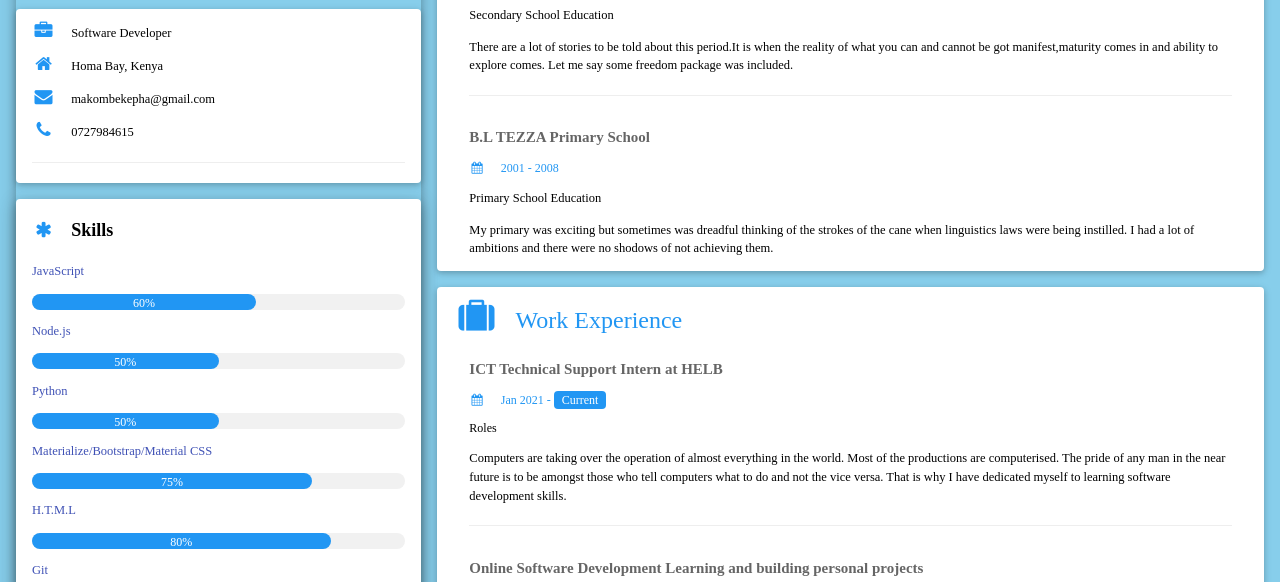
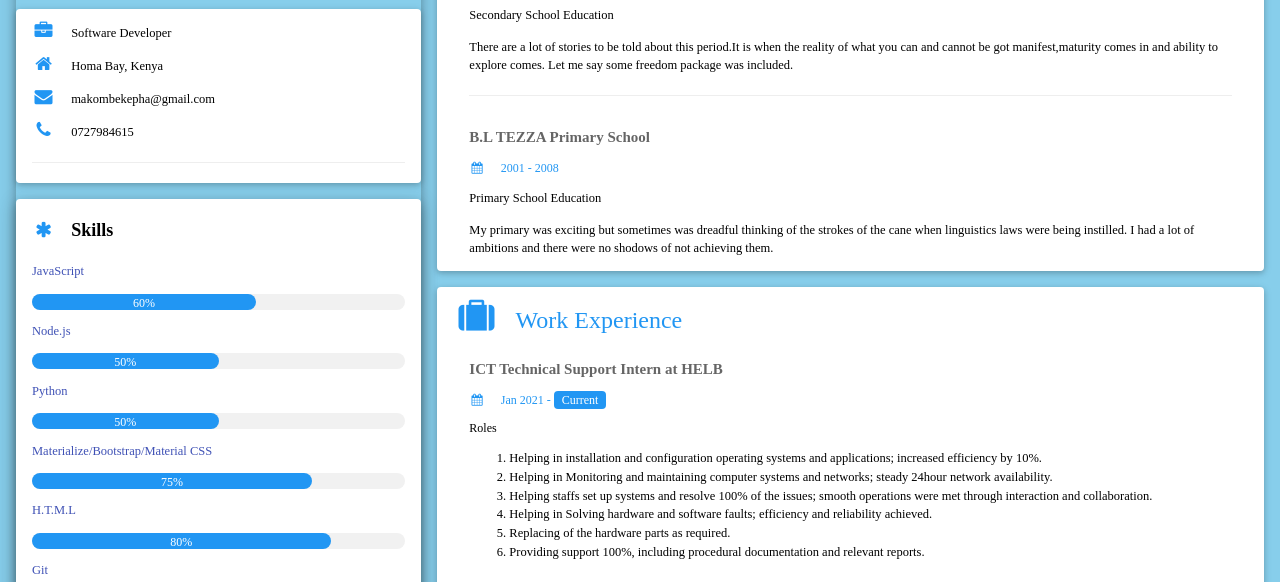
Before and after one commit to makombekepha/Personal-Portfolio, a plain HTML site: page index.html in a window 1280 px wide. Shown: the part 370-952 px from the top of the page. Drawn offline with nearby package versions, Linux system fonts and the light colour scheme.

Commit message:
Update index.html
new changes

```diff
--- a/index.html
+++ b/index.html
@@ -229,9 +229,14 @@
                         <h6 class="w3-text-blue"><i class="fa fa-calendar fa-fw w3-margin-right"></i>Jan 2021 - <span
                                 class="w3-tag w3-blue w3-round">Current</span></h6>
                           <h6>Roles</h6>
-                        <p>Computers are taking over the operation of almost everything in the world. Most of the productions are computerised. The pride of any man in the near future
-                            is to be amongst those who tell computers what to do and not the vice versa. That is why I have dedicated myself to learning software development skills.
-                        </p>
+                        <ol> <li>Helping in installation and configuration operating systems and applications; increased efficiency by 10%.</li>
+                            <li>Helping in Monitoring and maintaining computer systems and networks; steady 24hour network availability.</li>
+                            <li>Helping staffs set up systems and resolve 100% of the issues; smooth operations were met through
+interaction and collaboration.</li>
+                            <li>Helping in Solving hardware and software faults; efficiency and reliability achieved.</li>
+                            <li>Replacing of the hardware parts as required.</li>
+                            <li>Providing support 100%, including procedural documentation and relevant reports.</li>
+          </ol>
                         <hr>
                     </div>
 
```
